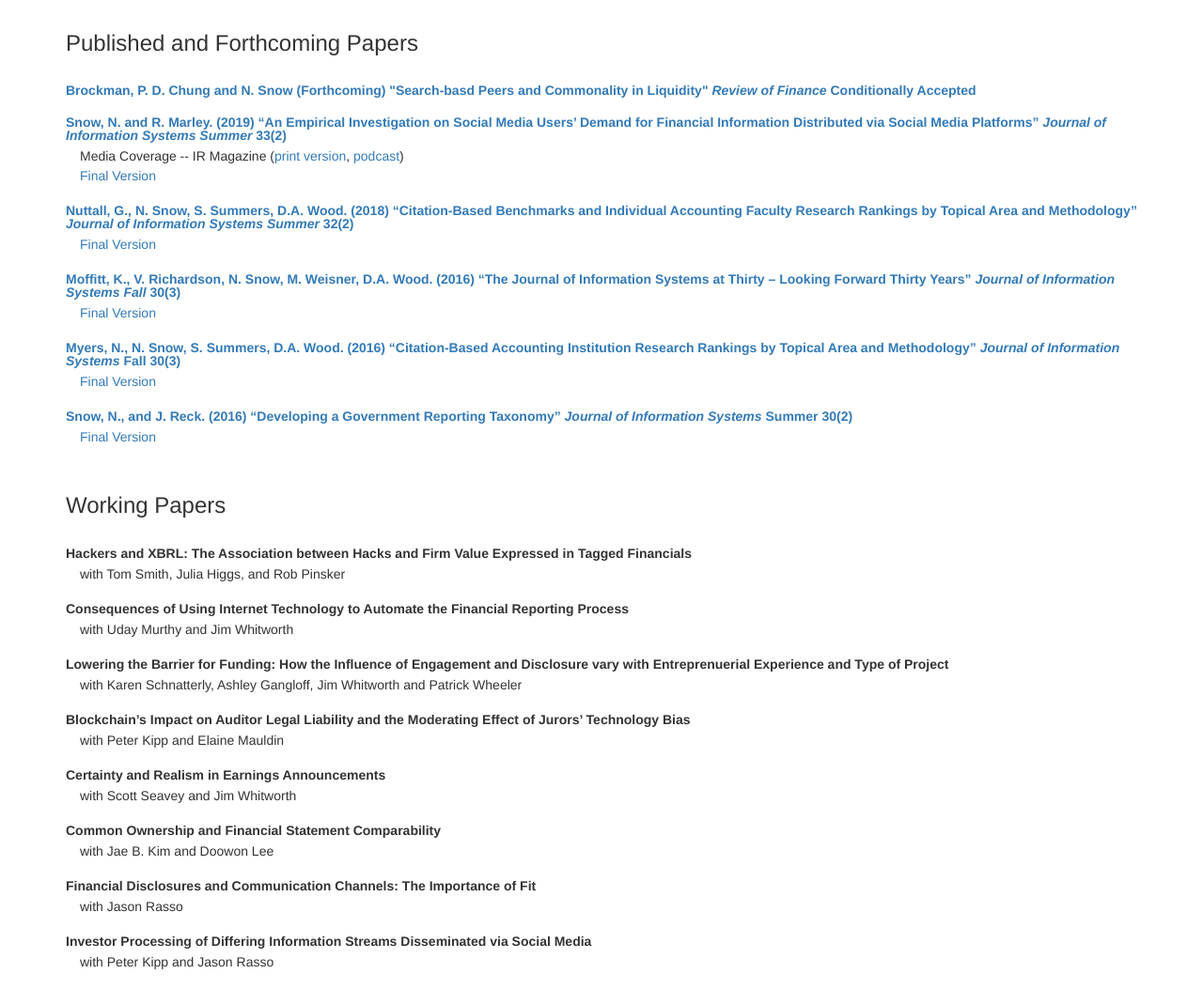
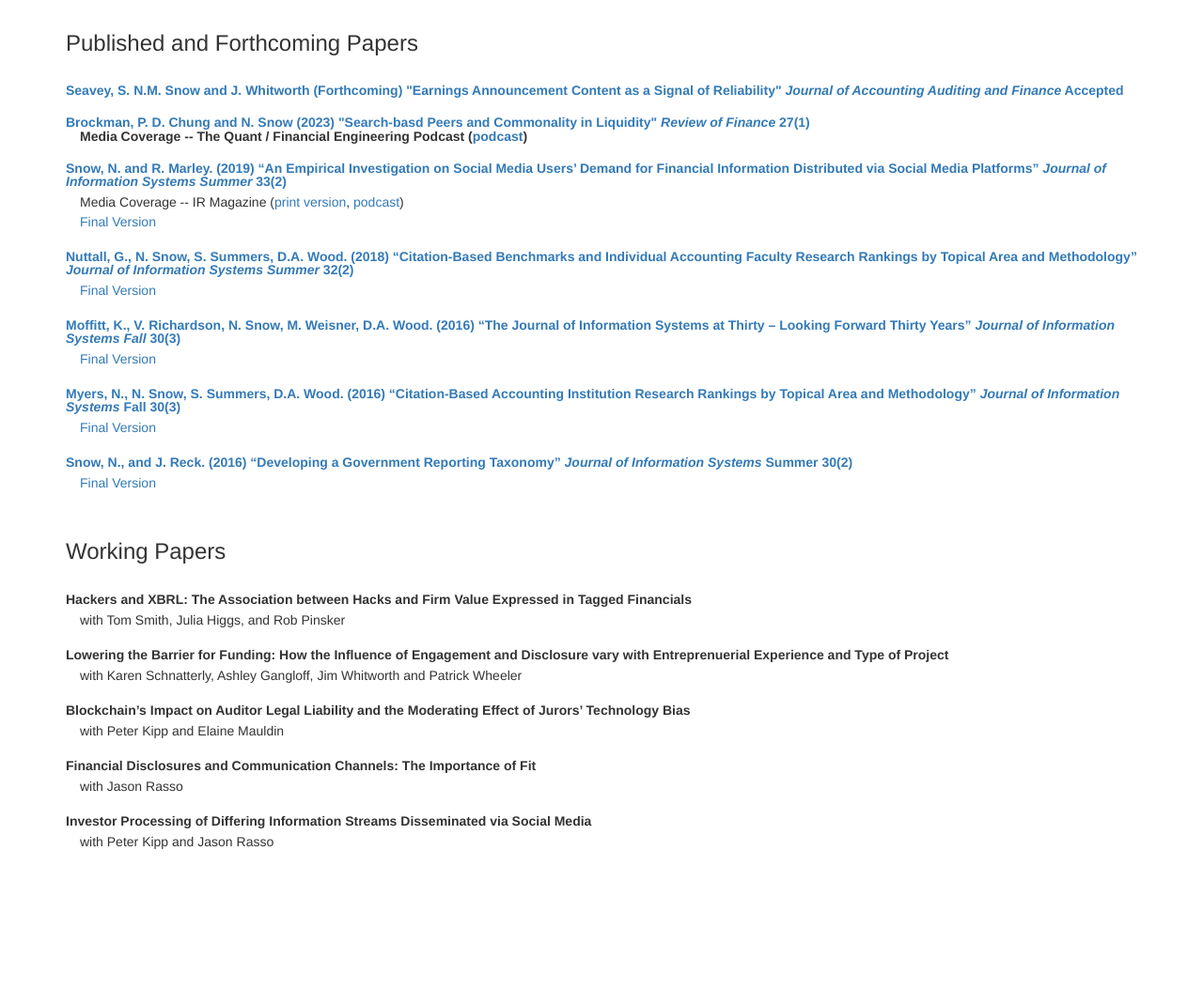
Before and after one commit to nsnow/nsnow.github.io, a plain HTML site: page index.html in a window 1280 px wide. Shown: the part 298-1368 px from the top of the page at 94% size. After the commit the page ends 1305 px from the top, so only its background shows below. Drawn offline with Linux system fonts and the light colour scheme.

Commit message:
Updated contact info and index of papers

```diff
--- a/index.html
+++ b/index.html
@@ -53,7 +53,12 @@
 <h3>Published and Forthcoming Papers</h3>
 
 <h4 class="paper">
-	<a href="">Brockman, P. D. Chung and N. Snow (Forthcoming) "Search-basd Peers and Commonality in Liquidity" <i>Review of Finance</i> Conditionally Accepted </a>
+	<a href="hhttps://papers.ssrn.com/sol3/papers.cfm?abstract_id=4522941">Seavey, S. N.M. Snow and J. Whitworth (Forthcoming) "Earnings Announcement Content as a Signal of Reliability" <i>Journal of Accounting Auditing and Finance</i> Accepted </a>
+</h4>
+
+<h4 class="paper">
+	<a href="https://academic.oup.com/rof/article/27/1/33/6456321?login=false">Brockman, P. D. Chung and N. Snow (2023) "Search-basd Peers and Commonality in Liquidity" <i>Review of Finance</i> 27(1) </a>
+	<p class="description">Media Coverage -- The Quant / Financial Engineering Podcast  (<a href="https://soundcloud.com/patrick-nettlebay/commonality-in-liquidity?utm_source=clipboard&utm_medium=text&utm_campaign=social_sharing">podcast</a>)
 </h4>
 
 <h4 class="paper">
@@ -84,11 +89,6 @@
 <p class="description">with Tom Smith, Julia Higgs, and Rob Pinsker
 
 </p><h4 class="paper">
-	Consequences of Using Internet Technology to Automate the Financial Reporting Process
-	</h4>
-<p class="description">with Uday Murthy and Jim Whitworth
-
-</p><h4 class="paper">
 	Lowering the Barrier for Funding: How the Influence of Engagement and Disclosure vary with Entreprenuerial Experience and Type of Project
 	</h4>
 <p class="description">with Karen Schnatterly, Ashley Gangloff, Jim Whitworth and Patrick Wheeler
@@ -97,16 +97,6 @@
 	Blockchain’s Impact on Auditor Legal Liability and the Moderating Effect of Jurors’ Technology Bias
 	</h4>
 <p class="description">with Peter Kipp and Elaine Mauldin
-
-</p><h4 class="paper">
-		Certainty and Realism in Earnings Announcements
-	</h4>
-<p class="description">with Scott Seavey and Jim Whitworth</p>
-
-<h4 class="paper">
-	Common Ownership and Financial Statement Comparability
-</h4>
-<p class="description">with Jae B. Kim and Doowon Lee</p>
 
 <h4 class="paper">
 	Financial Disclosures and Communication Channels: The Importance of Fit
```
Also changed, not shown: contact.html (+4 -7 lines).
